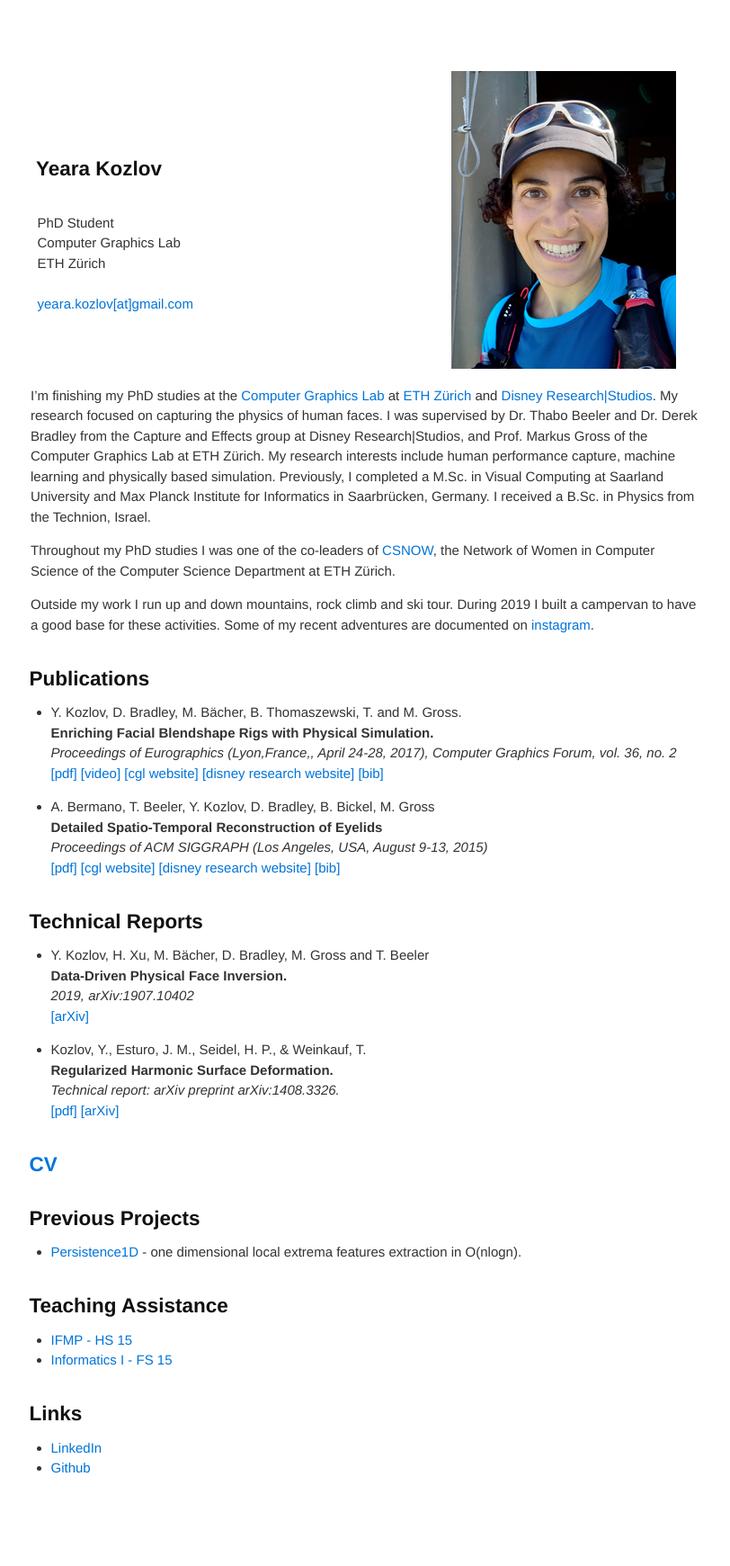
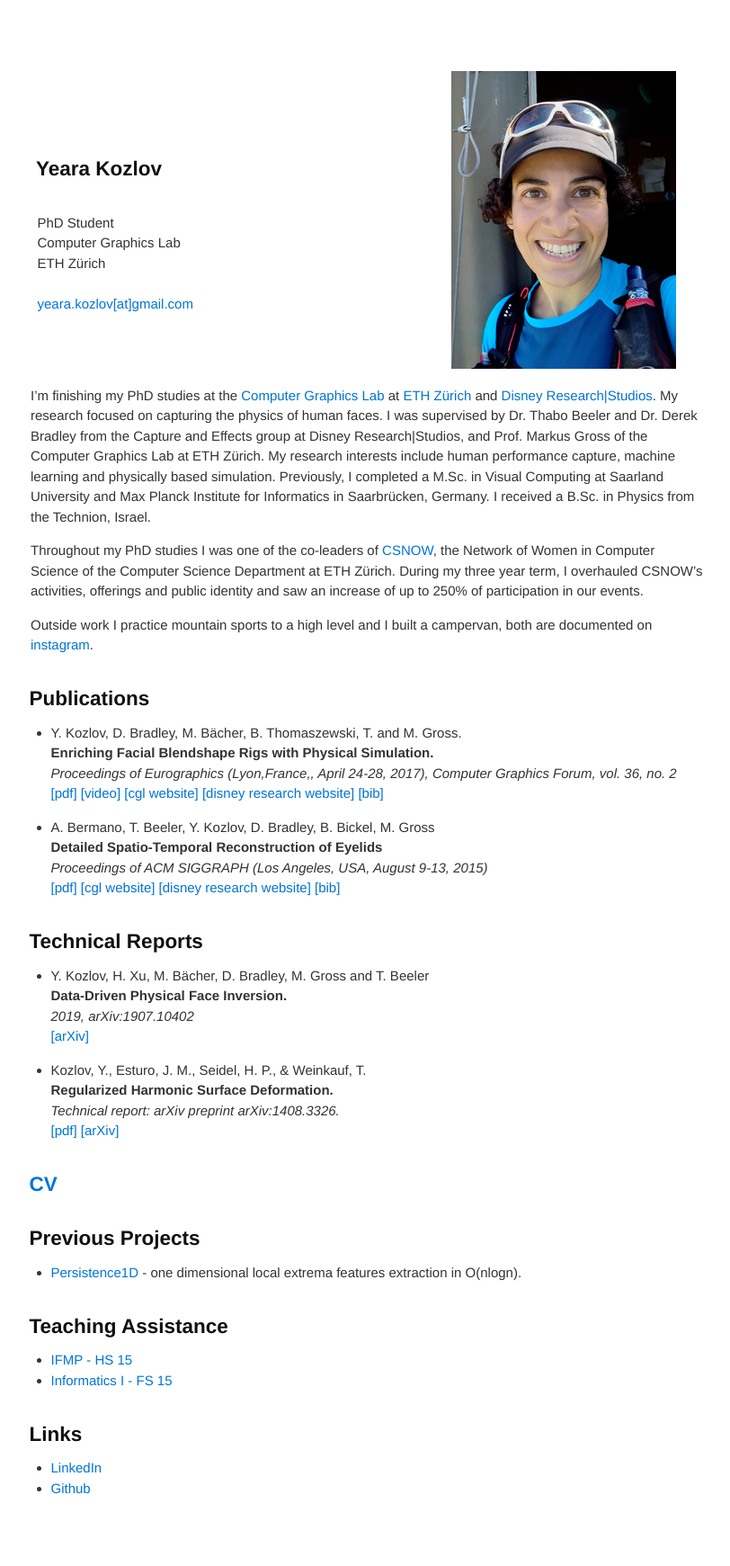
Before and after one commit to yeara/yearakozlov.com, a Jekyll site: the page built from index.html, in a window 1280 px wide. Shown: the whole page at 90% size, without its empty margins (231-1043 px from the left). Built offline with Jekyll 4.4.1, drawn with Linux system fonts in a browser that asks for light colours; before the commit the page ends 1719 px from its top, so only the background shows below that.

Commit message:
text update

```diff
--- a/_includes/index.md
+++ b/_includes/index.md
@@ -1,8 +1,8 @@
 I'm finishing my PhD studies at the [Computer Graphics Lab](https://graphics.ethz.ch/) at [ETH Zürich](http://www.ethz.ch) and [Disney Research\|Studios](https://studios.disneyresearch.com/). My research focused on capturing the physics of human faces. I was supervised by Dr. Thabo Beeler and Dr. Derek Bradley from the Capture and Effects group at Disney Research\|Studios, and Prof. Markus Gross of the Computer Graphics Lab at ETH Zürich. My research interests include human performance capture, machine learning and physically based simulation. Previously, I completed a M.Sc. in Visual Computing at Saarland University and Max Planck Institute for Informatics in Saarbrücken, Germany. I received a B.Sc. in Physics from the Technion, Israel.
 
-Throughout my PhD studies I was one of the co-leaders of [CSNOW](https://csnow.inf.ethz.ch/), the Network of Women in Computer Science of the Computer Science Department at ETH Zürich.
+Throughout my PhD studies I was one of the co-leaders of [CSNOW](https://csnow.inf.ethz.ch/), the Network of Women in Computer Science of the Computer Science Department at ETH Zürich. During my three year term, I overhauled CSNOW's activities, offerings and public identity and saw an increase of up to 250% of participation in our events.
 
-Outside my work I run up and down mountains, rock climb and ski tour. During 2019 I built a campervan to have a good base for these activities. Some of my recent adventures are documented on [instagram](https://www.instagram.com/yearak/).
+Outside work I practice mountain sports to a high level and I built a campervan, both are documented on [instagram](https://www.instagram.com/yearak/).
 
 Publications
 -------------
```
